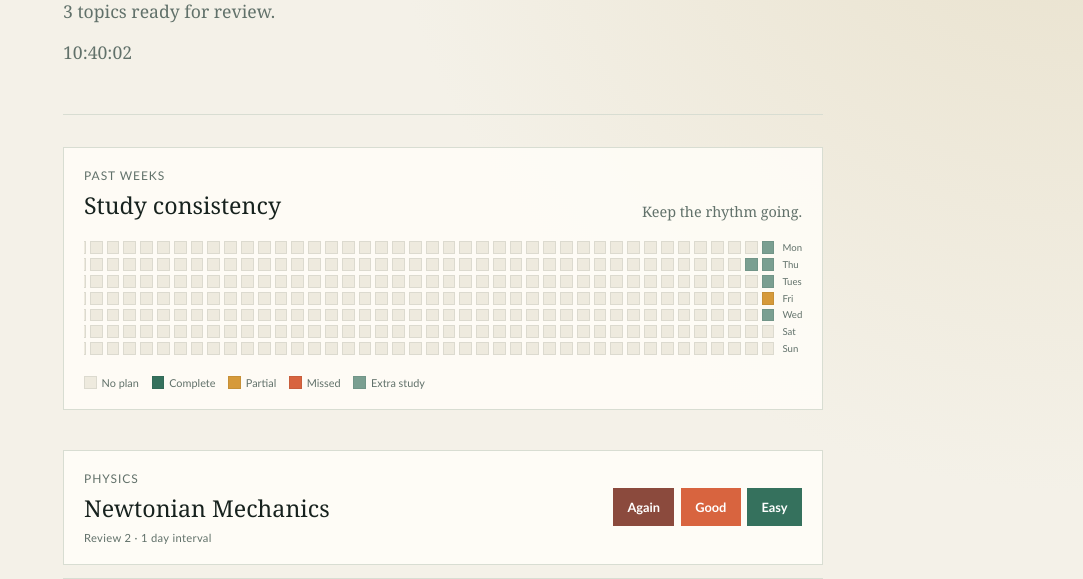
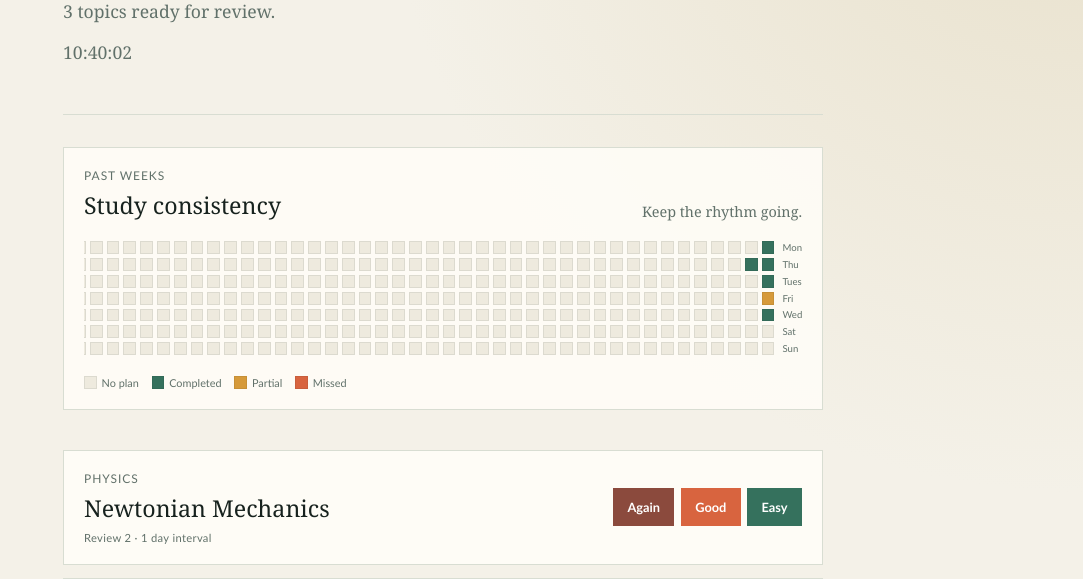
Before and after one commit to EricShao-coder/Study-Planner, a Flask app: page / in a window 1280 px wide. Shown: the part 217-796 px from the top of the page, without its empty margins (197-1280 px from the left). Run offline with Flask 3, Linux system fonts and the light colour scheme.

Commit message:
Removed extra study heatmap option

```diff
--- a/app.py
+++ b/app.py
@@ -146,7 +146,7 @@ def index():
         elif planned:
             level = 'missed'
         elif completed:
-            level = 'extra'
+            level = 'complete'
         else:
             level = 'empty'
 
--- a/templates/index.html
+++ b/templates/index.html
@@ -43,10 +43,9 @@
             </div>
             <div class="heatmap-legend" aria-label="Heatmap legend">
                 <span><i class="heatmap-swatch heatmap-empty"></i>No plan</span>
-                <span><i class="heatmap-swatch heatmap-complete"></i>Complete</span>
+                <span><i class="heatmap-swatch heatmap-complete"></i>Completed</span>
                 <span><i class="heatmap-swatch heatmap-partial"></i>Partial</span>
                 <span><i class="heatmap-swatch heatmap-missed"></i>Missed</span>
-                <span><i class="heatmap-swatch heatmap-extra"></i>Extra study</span>
             </div>
         </section>
 
```
Also changed, not shown: instance/study_app.db.
